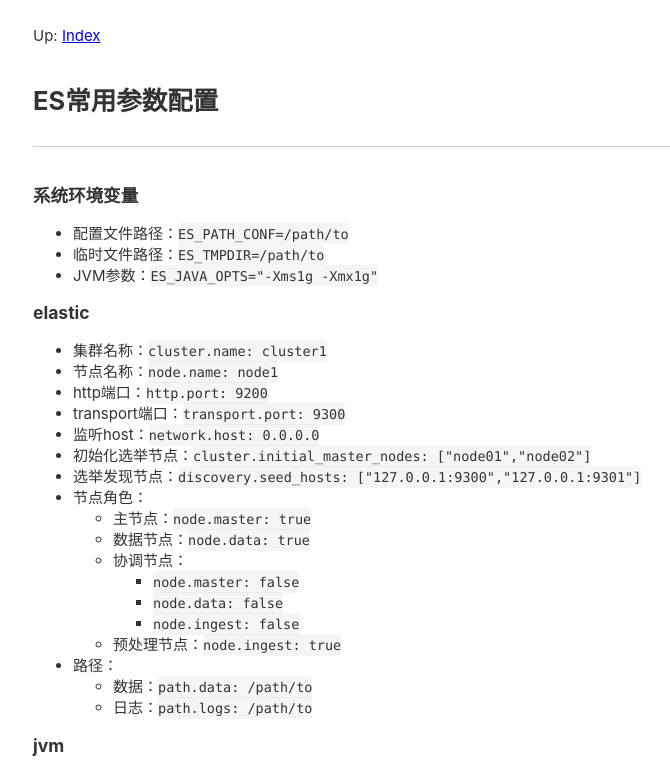
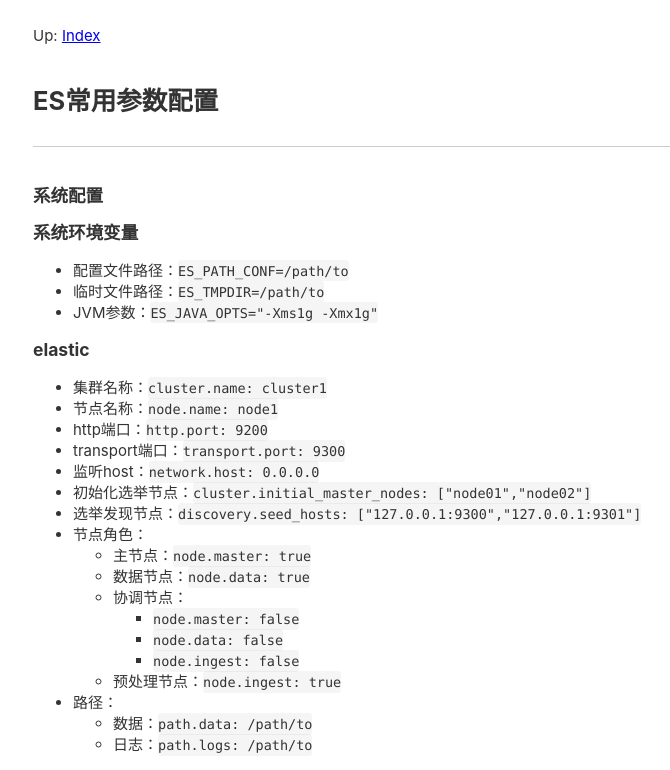
Before and after one commit to bd7xzzs/bd7xzz, a plain HTML site: page ES常用参数配置.html in a window 1280 px wide. Shown: the top 770 px of the page, without its empty margins (207-877 px from the left). Drawn offline with Linux system fonts and the light colour scheme.

Commit message:
增加系统配置

```diff
--- a/ES常用参数配置.html
+++ b/ES常用参数配置.html
@@ -27,7 +27,8 @@
       <div id="titlearea">
         <h2>ES常用参数配置</h2>
       </div>
-      <div id="contentarea"><div class="cell markdown-cell"><h3>系统环境变量</h3>
+      <div id="contentarea"><div class="cell markdown-cell"><h3>系统配置</h3>
+<h3>系统环境变量</h3>
 <ul>
 <li>配置文件路径：<code>ES_PATH_CONF=/path/to</code></li>
 <li>临时文件路径：<code>ES_TMPDIR=/path/to</code></li>
```
